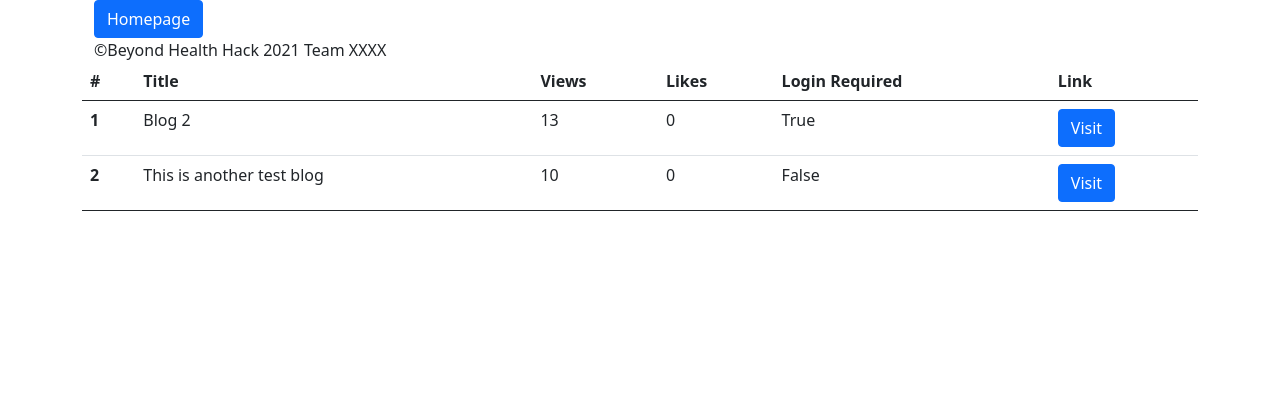
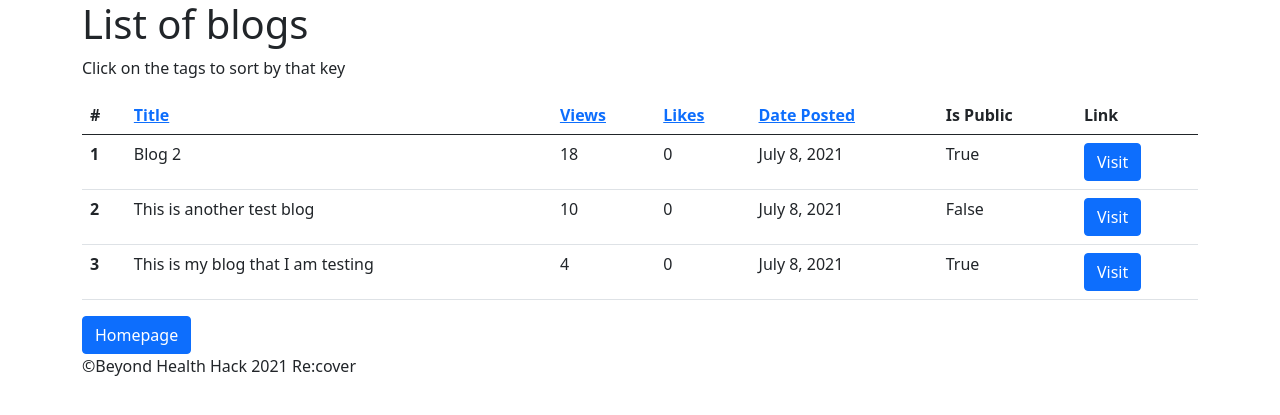
Before and after one commit to Jh123x/Beyond-health-hack-2021, a Django app: page /blog/ in a window 1280 px wide. Shown: the top 415 px of the page. Run offline with Django 3.2, Linux system fonts and the light colour scheme; data comes from the database, SQL or seed files in the repository.

Commit message:
Add sorting + blog date + redesign + post blog +profile page

```diff
--- a/beyondhealthhack/blog/admin.py
+++ b/beyondhealthhack/blog/admin.py
@@ -7,7 +7,7 @@
     fieldsets = [
         (None, {
             'fields': ["title", "content", "author",
-              "is_published", "has_trigger_warning"]
+              "is_published", "is_public"]
         })
     ]
 
--- a/beyondhealthhack/blog/models.py
+++ b/beyondhealthhack/blog/models.py
@@ -1,3 +1,4 @@
+import datetime
 from django.db import models
 
 
@@ -5,12 +6,13 @@
 class Blog(models.Model):
     id = models.BigAutoField(primary_key=True)
     title = models.CharField(max_length=200)
+    date = models.DateField(default=datetime.datetime.now())
     content = models.CharField(max_length=10000)
     likes = models.BigIntegerField(default=0)
     views = models.BigIntegerField(default=0)
     author = models.CharField(max_length=50)
     is_published = models.BooleanField(default=False)
-    has_trigger_warning = models.BooleanField(default=False)
+    is_public = models.BooleanField(default=False)
 
     def __str__(self):
         """Representation of the blog as a string"""
--- a/beyondhealthhack/blog/templates/blog.html
+++ b/beyondhealthhack/blog/templates/blog.html
@@ -13,6 +13,8 @@
         Likes: {{ blog.likes }}
         <br>
         Views: {{ blog.views }}
+        <br>
+        Date Posted: {{ blog.date }}
     </p>
     <br />
     <p>
--- a/beyondhealthhack/blog/templates/blog_list.html
+++ b/beyondhealthhack/blog/templates/blog_list.html
@@ -6,33 +6,34 @@
 
 {% block content %}
 <div class="container">
-    {% if not blogs %}
-        <h4>There are no blogs</h4>
-    {% else %}
-        <table class="table">
-            <thead>
+    <h1>List of blogs</h1>
+    <p>Click on the tags to sort by that key</p>
+    <table class="table">
+        <thead>
             <tr>
                 <th scope="col">#</th>
-                <th scope="col">Title</th>
-                <th scope="col">Views</th>
-                <th scope="col">Likes</th>
-                <th scope="col">Login Required</th>
+                <th scope="col"><a href="/blog?sort_by=title">Title</a></th>
+                <th scope="col"><a href="/blog?sort_by=views">Views</a></th>
+                <th scope="col"><a href="/blog?sort_by=likes">Likes</a></th>
+                <th scope="col"><a href="/blog?sort_by=date">Date Posted</a></th>
+                <th scope="col">Is Public</th>
                 <th scope="col">Link</th>
             </tr>
         </thead>
         <tbody>
-        {% for blog in blogs %}
+            {% for blog in blogs %}
             <tr>
                 <th scope="row">{{ forloop.counter }}</th>
                 <td>{{ blog.title }}</td>
                 <td>{{ blog.views }}</td>
                 <td>{{ blog.likes }}</td>
-                <td>{{ blog.has_trigger_warning }}</td>
+                <td>{{ blog.date }}</td>
+                <td>{{ blog.is_public }}</td>
                 <td><a href="/blog/{{blog.id}}" class="btn btn-primary">Visit</a></td>
             </tr>
-        {% endfor %}
+            {% endfor %}
         </tbody>
-    {% endif %}
+    </table>
 </div>
 <div class="container">
     <a href="/" class="btn btn-primary">Homepage</a>
--- a/beyondhealthhack/blog/templates/main.html
+++ b/beyondhealthhack/blog/templates/main.html
@@ -24,7 +24,7 @@
     </body>
     <footer>
         <div class="container">
-            &copy;Beyond Health Hack 2021 Team XXXX
+            &copy;Beyond Health Hack 2021 Re:cover
         </div>
     </footer>
 </html>
--- a/beyondhealthhack/blog/urls.py
+++ b/beyondhealthhack/blog/urls.py
@@ -4,5 +4,6 @@
 
 urlpatterns = [
     path('', views.index, name='index'),
-    path(r"<int:id>", views.blog, name='blog post')
+    path(r"<int:id>", views.blog, name='blog post'),
+    path("post_blog", views.post_blog, name="post blog"),
 ]
--- a/beyondhealthhack/blog/views.py
+++ b/beyondhealthhack/blog/views.py
@@ -1,4 +1,6 @@
+from django.contrib.auth import get_user
 from django.http.response import HttpResponseNotFound
+from django.contrib.auth.decorators import login_required
 from django.shortcuts import get_object_or_404, render, redirect
 from django.contrib import messages
 from .models import Blog
@@ -6,10 +8,24 @@
 # Create your views here.
 def index(request):
     """The main blog page"""
+    sort_dict = {
+        'title': lambda x: x.title,
+        'likes': lambda x: x.likes,
+        'views': lambda x: x.views,
+        'date': lambda x: x.date,
+    }
     page = request.GET.get('page', 1)
     if page <= 0:
         return HttpResponseNotFound("This page is not found")
     blog_posts = Blog.objects.filter(is_published=True).all()[page-1:page+9]
+
+    sort_key = request.GET.get('sort_by', None)
+    reversed_key = request.GET.get('reversed', None)
+
+    if sort_key is not None:
+        t = sort_dict[sort_key]
+        blog_posts = sorted(blog_posts, key=t, reverse=reversed_key is None)
+
     return render(request, 'blog_list.html', {'blogs': blog_posts})
 
 
@@ -21,10 +37,32 @@
     if not blog.is_published:
         return HttpResponseNotFound("This page is not found")
 
-    if blog.has_trigger_warning and not request.user.is_authenticated:
+    if not blog.is_public and not request.user.is_authenticated:
         messages.info(request, "You need to login to view this post")
         return redirect('/blog')
 
     blog.views += 1
     blog.save()
     return render(request, 'blog.html', {'blog': blog})
+
+
+# Posting a blog
+@login_required(redirect_field_name='login', login_url="/login")
+def post_blog(request):
+    """Page for posting a blog"""
+    if request.method == "GET":
+        return render(request, "post_blog.html")
+
+    if request.method != "POST":
+        return HttpResponseNotFound("Method not allowed")
+
+    post_title = request.POST.get("title")
+    post_body = request.POST.get("body")
+    is_public = request.POST.get("is_public", False)
+    user = get_user(request)
+
+    blog = Blog(title=post_title, content=post_body, author=user.get_username(), is_public=bool(is_public))
+    blog.save()
+
+    messages.info(request, "Your blog will be visible once it is approved")
+    return redirect(f"/blog/")
--- a/beyondhealthhack/main/templates/contact_us.html
+++ b/beyondhealthhack/main/templates/contact_us.html
@@ -21,5 +21,7 @@
     <hr>
     <h4>Contact us:</h4>
     <p>This section is under construction</p>
+<a href="/" class="btn btn-primary">Back to homepage</a>
 </div>
+
 {% endblock %}
--- a/beyondhealthhack/main/templates/login.html
+++ b/beyondhealthhack/main/templates/login.html
@@ -14,6 +14,7 @@
         <br />
         <button class="btn btn-primary" type="submit">Login</button>
     </form>
-    <p class="text-center">If don't have an account? Register <a href="/register" class="btn btn-primary">here</a> instead.</p>
+    <p>If don't have an account? <a href="/register" class="btn btn-primary">Register</a> instead.</p>
+    <a href="/" class="btn btn-primary">Homepage</a>
 </div>
 {% endblock %}
--- a/beyondhealthhack/main/templates/register.html
+++ b/beyondhealthhack/main/templates/register.html
@@ -15,6 +15,7 @@
         <br />
         <button class="btn btn-primary" type="submit">Register</button>
     </form>
-    <p class="text-center">If you already have an account, <a href="/login" class="btn btn-primary">login</a> instead.</p>
+    <p>If you already have an account, <a href="/login" class="btn btn-primary">Login</a> instead.</p>
+    <a href="/" class="btn btn-primary">Homepage</a>
 </div>
 {% endblock %}
--- a/beyondhealthhack/main/urls.py
+++ b/beyondhealthhack/main/urls.py
@@ -7,5 +7,6 @@
     path('register', views.register, name="register"),
     path('login', views.user_login, name="login"),
     path('logout', views.logout_view, name='logout'),
-    path('about_us', views.about_us, name='about_us')
+    path('about_us', views.about_us, name='about_us'),
+    path('edit_profile', views.edit_profile, name="edit_profile"),
 ]
```
Also changed, not shown: beyondhealthhack/blog/templates/post_blog.html (added, +32 -0 lines), beyondhealthhack/main/templates/main_page.html (+10 -1 lines), beyondhealthhack/main/templates/profile.html (added, +22 -0 lines), beyondhealthhack/main/views.py (+21 -1 lines), beyondhealthhack/blog/migrations/0003_rename_has_trigger_warning_blog_is_public.py (added), beyondhealthhack/blog/migrations/0004_blog_date.py (added), beyondhealthhack/db.sqlite3.
